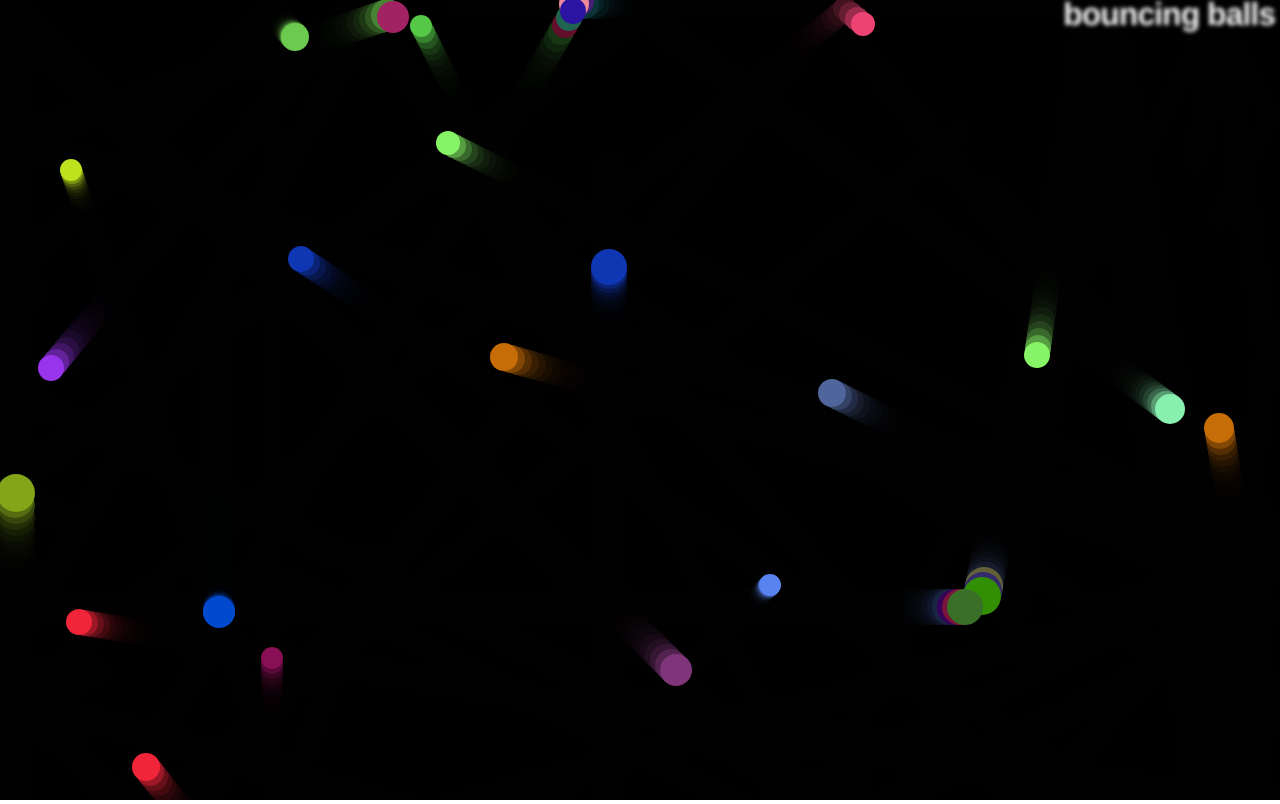
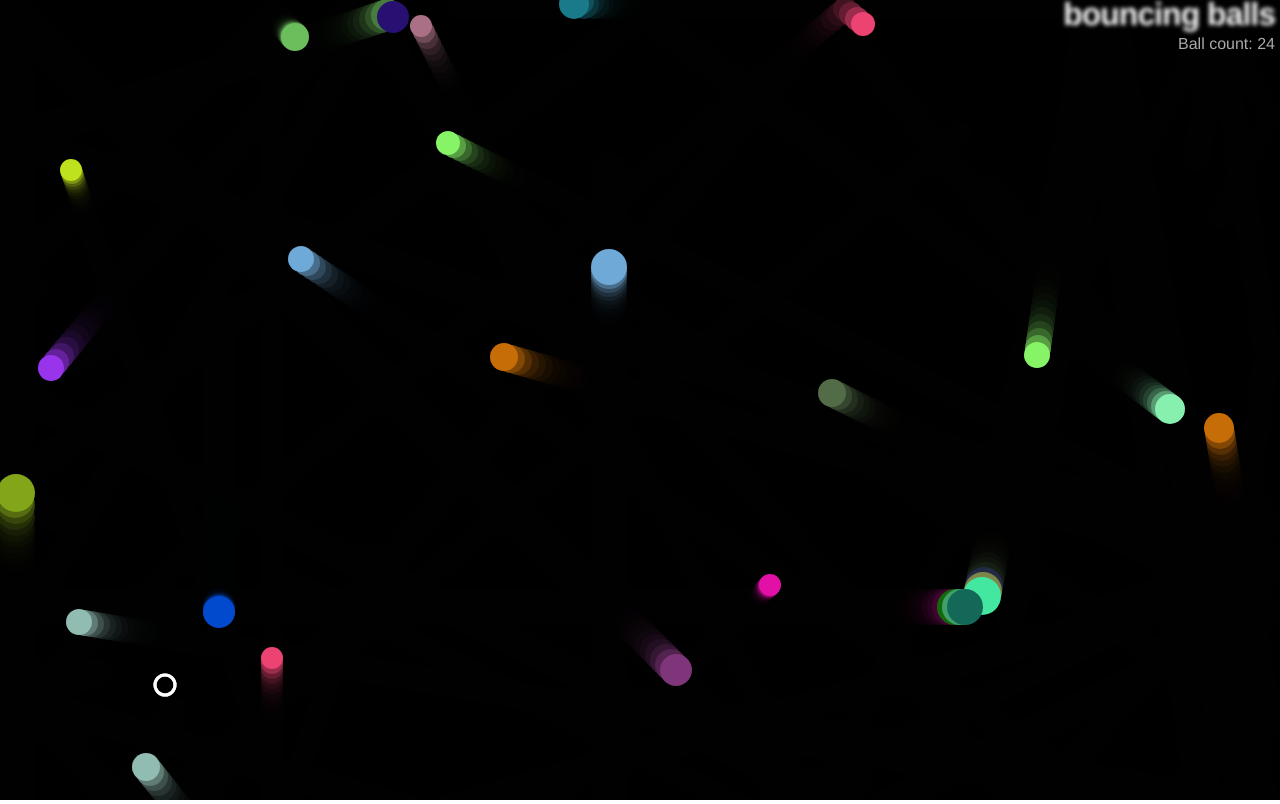
Before and after one commit to willbw/mozilla-js, a plain HTML site: page bouncing-balls/index.html in a window 1280 px wide. Drawn offline with Linux system fonts and the light colour scheme.

Commit message:
finished bouncing balls

```diff
--- a/bouncing-balls/index.html
+++ b/bouncing-balls/index.html
@@ -8,8 +8,8 @@
 
   <body>
     <h1>bouncing balls</h1>
+    <p>Ball count: </p>
     <canvas></canvas>
-
     <script src="main.js"></script>
   </body>
 </html>
--- a/bouncing-balls/main.js
+++ b/bouncing-balls/main.js
@@ -1,6 +1,8 @@
 // setup canvas
 
 var canvas = document.querySelector('canvas');
+var counter = document.querySelector('p');
+var count = 0;
 var ctx = canvas.getContext('2d');
 
 var width = canvas.width = window.innerWidth;
@@ -13,14 +15,24 @@ function random(min,max) {
   return num;
 }
 
-function Ball(x, y, velX, velY, color, size) {
+// Define Shape constructor
+function Shape(x, y, velX, velY, exists) {
   this.x = x;
   this.y = y;
   this.velX = velX;
   this.velY = velY;
+  this.exists = exists;
+}
+
+// Define Ball constructor (inherited from Shape)
+function Ball(x, y, velX, velY, exists, color, size) {
+  Shape.call(this, x, y, velX, velY, exists);
   this.color = color;
   this.size = size;
 }
+
+Ball.prototype = Object.create(Shape.prototype);
+Ball.prototype.constructor = Ball;
 
 Ball.prototype.draw = function(){
   ctx.beginPath();
@@ -60,7 +72,77 @@ Ball.prototype.collisionDetect = function() {
   }
 }
 
+// Define EvilCircle prototype
+function EvilCircle(x, y, exists) {
+  Shape.call(this, x, y, exists);
+  this.color = 'white';
+  this.size = 10;
+  this.velX = 20;
+  this.velY = 20;
+}
+EvilCircle.prototype = Object.create(Shape.prototype);
+EvilCircle.prototype.constructor = EvilCircle;
+
+EvilCircle.prototype.draw = function(){
+  ctx.beginPath();
+  ctx.lineWidth = 3;
+  ctx.strokeStyle = this.color;
+  ctx.arc(this.x, this.y, this.size, 0, 2 * Math.PI);
+  ctx.stroke();
+}
+
+EvilCircle.prototype.checkBounds = function(){
+  if ((this.x + this.size) >= width) {
+    this.x -= this.size;
+  }
+  if ((this.x - this.size) <= 0) {
+    this.x += this.size;
+  }
+  if ((this.y - this.size) >= height) {
+    this.y -= this.size;
+  }
+  if ((this.y - this.size) <= 0) {
+    this.y += this.size;
+  }
+}
+
+EvilCircle.prototype.setControls = function(){
+  var _this = this;
+  window.onkeydown = function(e) {
+      if (e.keyCode === 65) {
+        _this.x -= _this.velX;
+      } else if (e.keyCode === 68) {
+        _this.x += _this.velX;
+      } else if (e.keyCode === 87) {
+        _this.y -= _this.velY;
+      } else if (e.keyCode === 83) {
+        _this.y += _this.velY;
+      }
+    }
+}
+
+EvilCircle.prototype.collisionDetect = function() {
+  for (var j = 0; j < balls.length; j++) {
+    if ( balls[j].exists ) {
+      var dx = this.x - balls[j].x;
+      var dy = this.y - balls[j].y;
+      var dist = Math.sqrt(dx*dx + dy*dy);
+      if (dist < this.size + balls[j].size) {
+        balls[j].exists = false;
+        count--;
+      }
+    }
+  }
+}
+
 var balls = [];
+
+var evil = new EvilCircle(
+  random(0, width),
+  random(0, height),
+  true
+);
+evil.setControls();
 
 function loop() {
   ctx.fillStyle = 'rgba(0, 0, 0, 0.35)';
@@ -72,17 +154,26 @@ function loop() {
       random(0,height),
       random(-7,7),
       random(-7,7),
+      true,
       'rgb(' + random(0,255) + ',' + random(0,255) + ',' + random(0,255) +')',
       random(10,20)
     );
+    count++;
     balls.push(ball);
   }
+  for (var i = 0; i < balls.length; i++) {
+    if (balls[i].exists) {
+      balls[i].draw();
+      balls[i].update();
+      balls[i].collisionDetect();
+    }
+  }
 
-  for (var i = 0; i < balls.length; i++) {
-    balls[i].draw();
-    balls[i].update();
-    balls[i].collisionDetect();
-  }
+  evil.draw();
+  evil.checkBounds();
+  evil.collisionDetect();
+
+  counter.innerText = 'Ball count: ' + count;
 
   requestAnimationFrame(loop);
 }
--- a/bouncing-balls/style.css
+++ b/bouncing-balls/style.css
@@ -23,3 +23,11 @@ h1 {
   color: transparent;
   text-shadow: 0 0 4px white;
 }
+
+p {
+  position: absolute;
+  margin: 0;
+  top: 35px;
+  right: 5px;
+  color: #aaa;
+}
```
